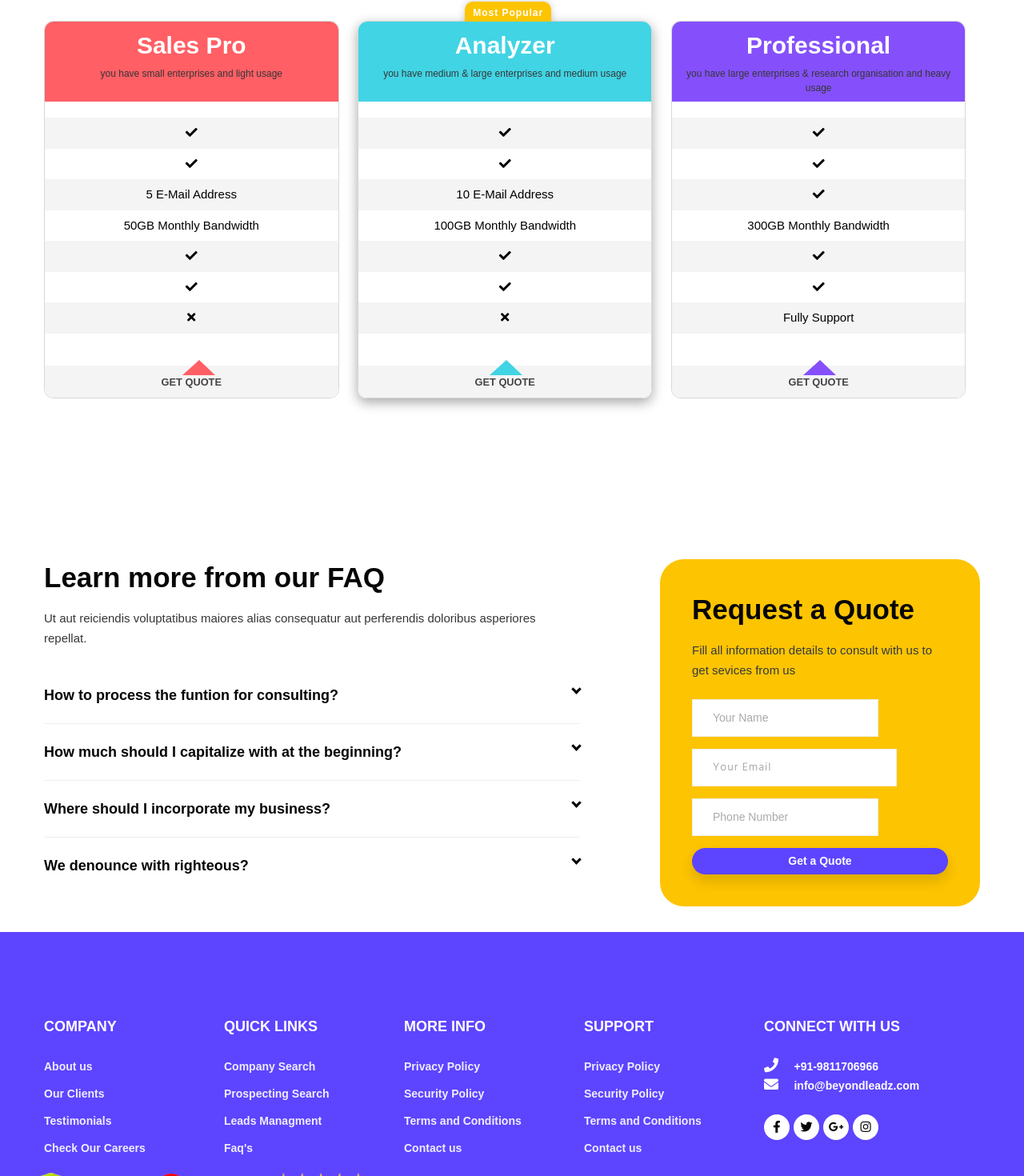
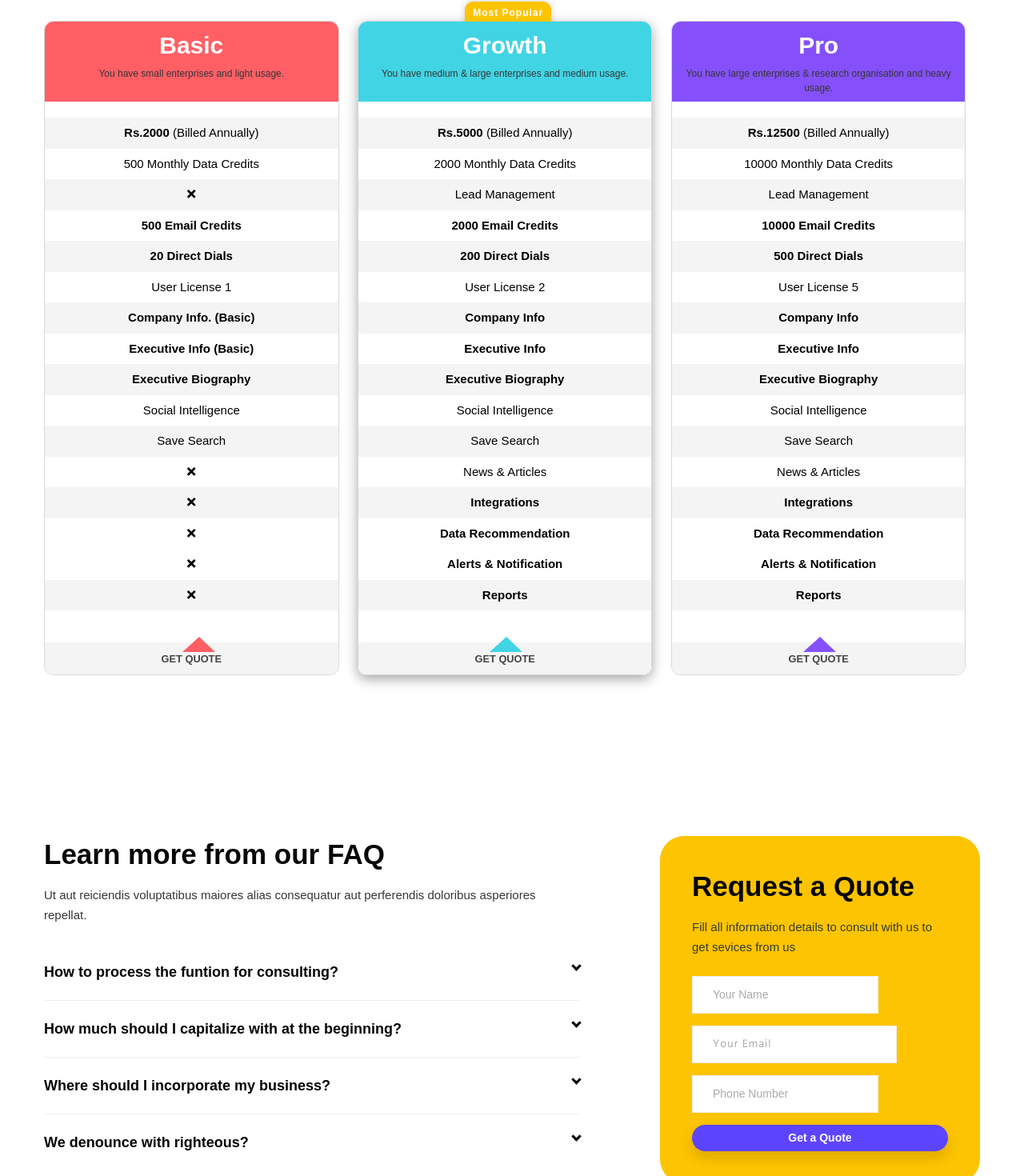
Before and after one commit to beyondleadz/techfreedom-dev, a React (Create React App) app: page /beyondleads/pricing in a window 1280 px wide. Shown: the part 958-2428 px from the top of the page at 80% size. Built offline with nearby package versions, Linux system fonts and the light colour scheme.

Commit message:
content updation

```diff
--- a/src/components/home/About.jsx
+++ b/src/components/home/About.jsx
@@ -17,7 +17,7 @@ const AboutSection=()=>{
                             <i className="fas fa-business-time primary-clr-bg"></i>                        </div>
                         <div className="about-content">
                             <h5 className="mb-2"><a href="about.html">Sales Professionals</a></h5>
-                            <p>A B2B database is a valuable resource for sales teams as it provides access to accurate and detailed information on potential customers including their contact information, industry and purchasing habits. This information can help sales teams to identify and target high-potential prospects, tailor their sales approach and close deals more effectively.</p>                        </div>
+                            <p>Get Access to accurate B2B data on potential customers, including their contact information with direct dials and close deals more effectively.</p>                        </div>
                     </div>
                 </div>
                 <div className="col-lg-3 col-md-6 mt-md-0 mt-3">
@@ -26,7 +26,7 @@ const AboutSection=()=>{
 							<i className="fas fa-bullhorn green-clr-bg"></i>                        </div>
                         <div className="about-content">
                             <h5 className="mb-2"><a href="about.html">Marketing</a></h5>
-                            <p>BeyondLeadz provides marketing teams with access to accurate and up-to-date business data that can be used to develop targeted marketing campaigns. It can help marketing teams to identify potential customers, understand their needs and preferences and tailor their messaging and outreach efforts to effectively reach and engage their target audience.</p>                        </div>
+                            <p>Discover Prospective Customers, Enhance customer Engagement, Efficiently Execute Campaigns and Interact with Your Intended Audience - all through B2B Marketing data.</p>                        </div>
                     </div>
                 </div>
                 <div className="col-lg-3 col-md-6 mt-lg-0 mt-2">
@@ -36,7 +36,7 @@ const AboutSection=()=>{
                         </div>
                          <div className="about-content">
                             <h5 className="mb-2"><a href="about.html">Recruitment</a></h5>
-                            <p>Recruitment teams looking to source potential candidates for job openings in specific industries or companies. BeyondLeadz contains information on businesses, their size, location and industry, which can help recruitment teams to identify and target companies or suitable candidates for specific job roles.</p>
+                            <p>Profile information on businesses, their size, location, Industry and executive functions that empowers recruitment teams to target companies and candidates.</p>
                          </div>
                     </div>
                 </div>
@@ -46,7 +46,7 @@ const AboutSection=()=>{
 							<i className="fas fa-search blue-clr-bg"></i>                        </div>
                         <div className="about-content">
                             <h5 className="mb-2"><a href="about.html">Research</a></h5>
-                            <p>Research professionals can gain insights into industry trends, company information, and market segmentation. BeyondLeadz provides a comprehensive source of information that can be used to make informed business decisions.</p>                        </div>
+                            <p>Access to Comprehensive business information that can be used to make informed business decisions. Gain insights into industry trends, company information and market segmentation.</p>                        </div>
                     </div>
                 </div>
             </div>
--- a/src/components/home/Banner.jsx
+++ b/src/components/home/Banner.jsx
@@ -9,9 +9,9 @@ const BannerSection=()=>{
             <div className="col-md-6 pr-lg-5">
                 <h3 className="mb-lg-4 mb-3 title">
                 Double your <span>Qualified Leads</span></h3>
-                <p className="mr-5">Unleash the power of data to drive your sales growth - discover our B2B database and lead management solutions today!</p>
-                <p className="mr-5">- Get 100% Verified  B2B data that converts to higher sales revenue</p>
-                <p className="mr-5">- Best prospecting solution and  actionable insights for faster conversions</p>
+                <p className="mr-5"> - Unleash the power of data to drive your sales growth</p>
+                <p className="mr-5"> - Get 100% Verified B2B data that converts to higher sales revenue</p>
+                <p className="mr-5"> - Best prospecting solution and actionable insights for faster conversions</p>
                 <div className="mt-md-5 mt-4 mb-lg-0 mb-4">
                     <a className="btn btn-style" href="about.html">Start Free Trial</a>  <a className="btn btn-style" href="about.html">See Plans</a>                        </div>
             </div>
--- a/src/components/home/Homeservices.jsx
+++ b/src/components/home/Homeservices.jsx
@@ -13,61 +13,55 @@ const HomeServices = () => {
                 <div className="col-lg-4 col-md-6">
                     <div className="box-wrap">
                         <div className="icon">
-                            <i className="fas fa-laptop-code blue-clr-bg"></i>                        </div>
+                            <i className="fas fa-sitemap blue-clr-bg"></i>                        </div>
                         <h4 className="number">01</h4>
-                        <h4><a href="#url">Cloud Computing</a></h4>
-                        <p>Lorem ipsum dolor sit amet sed consectetur adipisicing elit.
-                            doloret quas saepe autem, dolor set.</p>
+                        <h4><a href="#url">ORG. Chart</a></h4>
+                        <p>A visual representation to sales teams to know the org. structure and hierarchy, helping them to identify roles, responsibilities, and key decision makers.</p>
                         <a href="#read" className="read">Read more</a>                    </div>
                 </div>
                 <div className="col-lg-4 col-md-6 mt-md-0 mt-4">
                     <div className="box-wrap">
                         <div className="icon">
-                            <i className="fas fa-chart-bar primary-clr-bg"></i>                        </div>
+                            <i className="fas fa-chart-line primary-clr-bg"></i>                        </div>
                         <h4 className="number">02</h4>
-                        <h4><a href="#url">Business Strategy</a></h4>
-                        <p>Lorem ipsum dolor sit amet sed consectetur adipisicing elit.
-                            doloret quas saepe autem, dolor set.</p>
+                        <h4><a href="#url">Sales Triggers</a></h4>
+                        <p>Identify key events, announcements or signals that can help sales team plan their outreach and influence customer to make a purchase.</p>
                         <a href="#read" className="read">Read more</a>                    </div>
                 </div>
                 <div className="col-lg-4 col-md-6 mt-lg-0 mt-4">
                     <div className="box-wrap">
                         <div className="icon">
-                            <i className="fas fa-copy green-clr-bg"></i>                        </div>
+                            <i className="fas fa-paper-plane green-clr-bg"></i>                        </div>
                         <h4 className="number">03</h4>
-                        <h4><a href="#url">Reports Analysis</a></h4>
-                        <p>Lorem ipsum dolor sit amet sed consectetur adipisicing elit.
-                            doloret quas saepe autem, dolor set.</p>
+                        <h4><a href="#url">Direct Dials and Emails</a></h4>
+                        <p>Access to Direct phone numbers and Business emails for effective communication and outreach.</p>
                         <a href="#read" className="read">Read more</a>                    </div>
                 </div>
                 <div className="col-lg-4 col-md-6 mt-4">
                     <div className="box-wrap">
                         <div className="icon">
-                            <i className="fas fa-marker primary-clr-bg"></i>                        </div>
+                            <i className="fas fa-user-cog primary-clr-bg"></i>                        </div>
                         <h4 className="number">04</h4>
-                        <h4><a href="#url">Decision Maker</a></h4>
-                        <p>Lorem ipsum dolor sit amet sed consectetur adipisicing elit.
-                            doloret quas saepe autem, dolor set.</p>
+                        <h4><a href="#url">Lead Engagement</a></h4>
+                        <p>Integrated lead management to generate leads, build and nurture relationships and increase the lead conversion.</p>
                         <a href="#read" className="read">Read more</a>                    </div>
                 </div>
                 <div className="col-lg-4 col-md-6 mt-4">
                     <div className="box-wrap">
                         <div className="icon">
-                            <i className="fas fa-user-cog green-clr-bg"></i>                        </div>
+                            <i className="fas fa-copy green-clr-bg"></i>                        </div>
                         <h4 className="number">05</h4>
-                        <h4><a href="#url">Customer Oriented</a></h4>
-                        <p>Lorem ipsum dolor sit amet sed consectetur adipisicing elit.
-                            doloret quas saepe autem, dolor set.</p>
+                        <h4><a href="#url">Reports & Analysis</a></h4>
+                        <p>Instant Reports and analysis to help you  make data-driven decisions with insights into key performance indicators and opportunities.</p>
                         <a href="#read" className="read">Read more</a>                    </div>
                 </div>
                 <div className="col-lg-4 col-md-6 mt-4">
                     <div className="box-wrap">
                         <div className="icon">
-                            <i className="fas fa-coins blue-clr-bg"></i>                        </div>
+                            <i className="fas fa-link blue-clr-bg"></i>                        </div>
                         <h4 className="number">06</h4>
-                        <h4><a href="#url">Solution Focused</a></h4>
-                        <p>Lorem ipsum dolor sit amet sed consectetur adipisicing elit.
-                            doloret quas saepe autem, dolor set.</p>
+                        <h4><a href="#url">Integrations</a></h4>
+                        <p>Integrate 3rd party apps to streamline lead management processes, improve communication and provide valuable insights to boost sales performance.</p>
                         <a href="#read" className="read">Read more</a>                    </div>
                 </div>
             </div>
--- a/src/components/home/Services.jsx
+++ b/src/components/home/Services.jsx
@@ -17,7 +17,7 @@ const Services=()=>{
                         <a href="tel:http://1(800)7654321"><span className="fa fa-phone mr-2"></span> 1-800-654-3210</a>                    </div>
                 </div>
                 <div className="col-xl-5 col-lg-6 offset-xl-1 mt-lg-0 mt-5 pt-lg-0 pt-5">
-                    <h3 className="title-style">Company Search - Get Instant insights on various companies with detailed business description and more</h3>
+                    <h3 className="title-style">Company Search - Get Instant insights on various companies with detailed business description and more.</h3>
                     <p className="mt-lg-4 mt-3 mb-sm-5 mb-4">Get the most accurate B2B Database with verified company profiles and get most relevant insights on your targeted industries and companies.</p>
                     <div className="two-grids mt-md-0 mt-md-5 mt-4">
                         <div className="grids_info">
@@ -31,7 +31,7 @@ const Services=()=>{
                             <i className="fas fa-bullseye green-clr-bg"></i>
                             <div className="detail">
                                 <h4>Track</h4>
-                                <p>Track companies` key parameters for quicker and higher revenue conversions.</p>
+                                <p>Track companies' key parameters for quicker and higher revenue conversions.</p>
                             </div>
                         </div>
                     </div>
@@ -43,7 +43,7 @@ const Services=()=>{
         <div className="container py-md-5 py-4">
             <div className="row py-lg-4">
                 <div className="col-lg-6 section-width align-self">
-                    <h3 className="title-style pr-xl-5">Executive Search - Find targeted contacts and convert them to potential customers</h3>
+                    <h3 className="title-style pr-xl-5">Executive Search - Find targeted contacts  and convert them to potential customers</h3>
                     <p className="mt-lg-4 mt-3 pb-3">- Access most comprehensive and accurate executive data with their business emails and direct dials.</p>
                     <p className="mt-lg-4 mt-3 pb-3">- Get Actionable insights on executive profiles with work experience, education, social media links with instant alerts and Intent signals.</p>
                     <a href="services.html" className="btn btn-style mt-4">Our Services</a>                </div>
--- a/src/components/pricing/Plans.jsx
+++ b/src/components/pricing/Plans.jsx
@@ -19,19 +19,28 @@ const Plans=()=>{
 				<div className="pricing-grids">
 						<div className="pricing-grid1">
 							<div className="price-value one">
-									<h4><a href="#"> Sales Pro</a></h4>
-									<div className="small">you have small enterprises and light usage</div>
+									<h4><a href="#">Basic</a></h4>
+									<div className="small">You have small enterprises and light usage.</div>
 							</div>
 							<div className="price-bg">
 							<ul>
-								<li className="whyt"><a href="#"><i className="fa fa-check" aria-hidden="true"></i></a></li>
-								<li><a href="#"><i className="fa fa-check" aria-hidden="true"></i></a></li>
-								<li className="whyt"><a href="#">5 E-Mail Address </a></li>
-								<li><a href="#">50GB Monthly Bandwidth </a></li>
-								<li className="whyt"><a href="#"><i className="fa fa-check" aria-hidden="true"></i></a></li>
-								<li><a href="#"><i className="fa fa-check" aria-hidden="true"></i></a></li>
+								<li className="whyt"><a href="#"><strong>Rs.2000 </strong>(Billed Annually)</a></li>
+								<li><a href="#">500 Monthly Data Credits</a></li>
+								<li className="whyt"><a href="#"><i className="fa fa-times" aria-hidden="true"></i></a></li>
+								<li><a href="#"><strong>500 Email Credits</strong></a></li>
+								<li className="whyt"><a href="#"><strong>20 Direct Dials</strong></a></li>
+								<li><a href="#">User License 1</a></li>
+								<li className="whyt"><a href="#"><strong>Company Info. (Basic)</strong></a></li>
+								<li><a href="#"><strong>Executive Info (Basic)</strong></a></li>
+								<li className="whyt"><a href="#"><strong>Executive Biography</strong></a></li>
+								<li><a href="#">Social Intelligence</a></li>
+								<li className="whyt"><a href="#">Save Search</a></li>
+								<li><a href="#"><i className="fa fa-times" aria-hidden="true"></i></a></li>
+								<li className="whyt"><a href="#"><i className="fa fa-times" aria-hidden="true"></i></a></li>
+								<li><a href="#"><i className="fa fa-times" aria-hidden="true"></i></a></li>
+								<li><a href="#"><i className="fa fa-times" aria-hidden="true"></i></a></li>
+								<li className="whyt lost"><a href="#"><i className="fa fa-times" aria-hidden="true"></i></a></li>
 
-								<li className="whyt lost"><a href="#"><i className="fa fa-times" aria-hidden="true"></i></a></li>
 							</ul>
 							<div className="cart1">
 								<a className="popup-with-zoom-anim" href="#small-dialog">GET QUOTE</a>							</div>
@@ -42,18 +51,27 @@ const Plans=()=>{
 
 							<div className="price-value two">
 
-								<h4><a href="#">Analyzer</a></h4>
-								<div className="small">you have medium & large enterprises and medium usage</div>
+								<h4><a href="#">Growth</a></h4>
+								<div className="small">You have medium & large enterprises and medium usage.</div>
 															</div>
 							<div className="price-bg">
 							<ul>
-								<li className="whyt"><a href="#"><i className="fa fa-check" aria-hidden="true"></i></a></li>
-								<li><a href="#"><i className="fa fa-check" aria-hidden="true"></i></a></li>
-								<li className="whyt"><a href="#">10 E-Mail Address </a></li>
-								<li><a href="#">100GB Monthly Bandwidth </a></li>
-								<li className="whyt"><a href="#"><i className="fa fa-check" aria-hidden="true"></i></a></li>
-								<li><a href="#"><i className="fa fa-check" aria-hidden="true"></i></a></li>
-								<li className="whyt lost"><a href="#"><i className="fa fa-times" aria-hidden="true"></i></a></li>
+							<li className="whyt"><a href="#"><strong>Rs.5000 </strong>(Billed Annually)</a></li>
+								<li><a href="#">2000 Monthly Data Credits</a></li>
+								<li className="whyt"><a href="#">Lead Management</a></li>
+								<li><a href="#"><strong>2000 Email Credits</strong></a></li>
+								<li className="whyt"><a href="#"><strong>200 Direct Dials</strong></a></li>
+								<li><a href="#">User License 2</a></li>
+								<li className="whyt"><a href="#"><strong>Company Info</strong></a></li>
+								<li><a href="#"><strong>Executive Info</strong></a></li>
+								<li className="whyt"><a href="#"><strong>Executive Biography</strong></a></li>
+								<li><a href="#">Social Intelligence</a></li>
+								<li className="whyt"><a href="#">Save Search</a></li>
+								<li><a href="#">News & Articles</a></li>
+								<li className="whyt"><a href="#"><strong>Integrations</strong></a></li>
+								<li><a href="#"><strong>Data Recommendation</strong></a></li>
+								<li><a href="#"><strong>Alerts & Notification</strong></a></li>
+								<li className="whyt lost"><a href="#"><strong>Reports</strong></a></li>
 							</ul>
 							<div className="cart2">
 								<a className="popup-with-zoom-anim active" href="#small-dialog">GET QUOTE</a>							</div>
@@ -62,19 +80,28 @@ const Plans=()=>{
 
 						<div className="pricing-grid3">
 							<div className="price-value three">
-								<h4><a href="#">Professional</a></h4>
-								<div className="small">you have large enterprises & research organisation and heavy usage</div>
+								<h4><a href="#">Pro</a></h4>
+								<div className="small">You have large enterprises & research organisation and heavy usage.</div>
 
 							</div>
 							<div className="price-bg">
 							<ul>
-								<li className="whyt"><a href="#"><i className="fa fa-check" aria-hidden="true"></i> </a></li>
-								<li><a href="#"><i className="fa fa-check" aria-hidden="true"></i></a></li>
-								<li className="whyt"><a href="#"><i className="fa fa-check" aria-hidden="true"></i> </a></li>
-								<li><a href="#">300GB Monthly Bandwidth</a></li>
-								<li className="whyt"><a href="#"><i className="fa fa-check" aria-hidden="true"></i></a></li>
-								<li><a href="#"><i className="fa fa-check" aria-hidden="true"></i></a></li>
-								<li className="whyt lost"><a href="#">Fully Support</a></li>
+							<li className="whyt"><a href="#"><strong>Rs.12500 </strong>(Billed Annually)</a></li>
+								<li><a href="#">10000 Monthly Data Credits</a></li>
+								<li className="whyt"><a href="#">Lead Management</a></li>
+								<li><a href="#"><strong>10000 Email Credits</strong></a></li>
+								<li className="whyt"><a href="#"><strong>500 Direct Dials</strong></a></li>
+								<li><a href="#">User License 5</a></li>
+								<li className="whyt"><a href="#"><strong>Company Info</strong></a></li>
+								<li><a href="#"><strong>Executive Info</strong></a></li>
+								<li className="whyt"><a href="#"><strong>Executive Biography</strong></a></li>
+								<li><a href="#">Social Intelligence</a></li>
+								<li className="whyt"><a href="#">Save Search</a></li>
+								<li><a href="#">News & Articles</a></li>
+								<li className="whyt"><a href="#"><strong>Integrations</strong></a></li>
+								<li><a href="#"><strong>Data Recommendation</strong></a></li>
+								<li><a href="#"><strong>Alerts & Notification</strong></a></li>
+								<li className="whyt lost"><a href="#"><strong>Reports</strong></a></li>
 							</ul>
 							<div className="cart3">
 								<a className="popup-with-zoom-anim" href="#small-dialog">GET QUOTE</a>							</div>
--- a/src/layout/Footer.js
+++ b/src/layout/Footer.js
@@ -31,27 +31,30 @@ const Footer=()=>{
 							<ul>
 								<h6 className="footer-title-29">Company</h6>
 								<li><NavLink to={'/about-us'}>About us</NavLink></li>
-								<li><NavLink to={'/clients'}>Our Clients</NavLink></li>
-								<li><a href="#testimonials">Testimonials</a></li>
-								<li><NavLink to={'/career'}>Check Our Careers</NavLink></li>
+								<li><NavLink to={'/clients'}>Clients</NavLink></li>
+								<li><NavLink to={'/career'}>Career</NavLink></li>
+								<li><NavLink to={'/contact-us'}>Contact us</NavLink></li>
 							</ul>
 						</div>
 						<div className="col-md-3 col-6 footer-list-29">
 							<ul>
-								<h6 className="footer-title-29">Quick Links</h6>
-								<li><a href="#management">Company Search</a></li>
-								<li><NavLink to="/executive-search">Prospecting Search</NavLink></li>
-								<li><a href="#appointment">Leads Managment</a></li>
-                                    <li><NavLink to="/about-us">Faq's</NavLink></li>
+								<h6 className="footer-title-29">Data</h6>
+								<li><a href="#our-data">Our Data</a></li>
+								<li><NavLink to={'/privacy-policy'}>Privacy Policy</NavLink></li>
+                                <li><NavLink to={'/security-policy'}> Security Policy</NavLink></li>
+                                <li><NavLink to={'/terms-and-conditions'}>Terms and Conditions</NavLink></li>
 							</ul>
 						</div>
 						<div className="col-md-3 col-6 footer-list-29 mt-md-0 mt-4">
 							<ul>
-							<h6 class="footer-title-29">More Info</h6>
-                                    <li><NavLink to={'/privacy-policy'}>Privacy Policy</NavLink></li>
-                                    <li><NavLink to={'/security-policy'}> Security Policy</NavLink></li>
-                                    <li><NavLink to={'/terms-and-conditions'}>Terms and Conditions</NavLink></li>
-								    <li><NavLink to={'/contact-us'}>Contact us</NavLink></li>
+							<h6 class="footer-title-29">Quick Links</h6>
+                                    <li><a href="#direct-dials">Direct Dials</a></li>
+                                    <li><a href="#B2B-data">B2B Data</a></li>
+                                    <li><a href="#lead-management">Lead Management</a></li>
+									<li><NavLink to="/executive-search">Prospecting Search</NavLink></li>
+									<li><a href="#prod-comp">Product Comparison</a></li>
+                                    <li><a href="#integrations">Integrations</a></li>
+
 							</ul>
 						</div>
 
@@ -59,10 +62,9 @@ const Footer=()=>{
 
 							<ul>
 							<h6 className="footer-title-29">Support</h6>
-							<li><NavLink to={'/privacy-policy'}>Privacy Policy</NavLink></li>
-                            <li><NavLink to={'/security-policy'}> Security Policy</NavLink></li>
-                            <li><NavLink to={'/terms-and-conditions'}>Terms and Conditions</NavLink></li>
-							<li><NavLink to={'/contact-us'}>Contact us</NavLink></li>
+							<li><a href="#blog">BLOG</a></li>
+                            <li><NavLink to="/about-us">Faq's</NavLink></li>
+                            <li><a href="#resource-library">Resource Library</a></li>
 							</ul>
 						</div>
 
@@ -71,8 +73,8 @@ const Footer=()=>{
 				<div className="col-lg-3 footer-contact-list mt-lg-0 mt-md-5 mt-4">
 					<h6 className="footer-title-29">Connect With Us</h6>
 					<ul>
-					<li><i className="fa fa-phone"></i> <strong style={{"marginLeft":15}}><a href="#"> +91-9811706966</a></strong></li>
-					<li><i className="fa fa-envelope"></i> <strong style={{"marginLeft":15}}><a href="mailto:info@beyondleadz.com">info@beyondleadz.com</a></strong></li>
+					<li><i className="fa fa-phone"></i> <strong style={{"marginLeft":15}}><a href="#"> +91-9560244995</a></strong></li>
+					<li><i className="fa fa-envelope"></i> <strong style={{"marginLeft":15}}><a href="mailto:sales@beyondleadz.com">sales@beyondleadz.com</a></strong></li>
 					</ul><br/>
 
 					<div className="main-social-footer-29">
```
